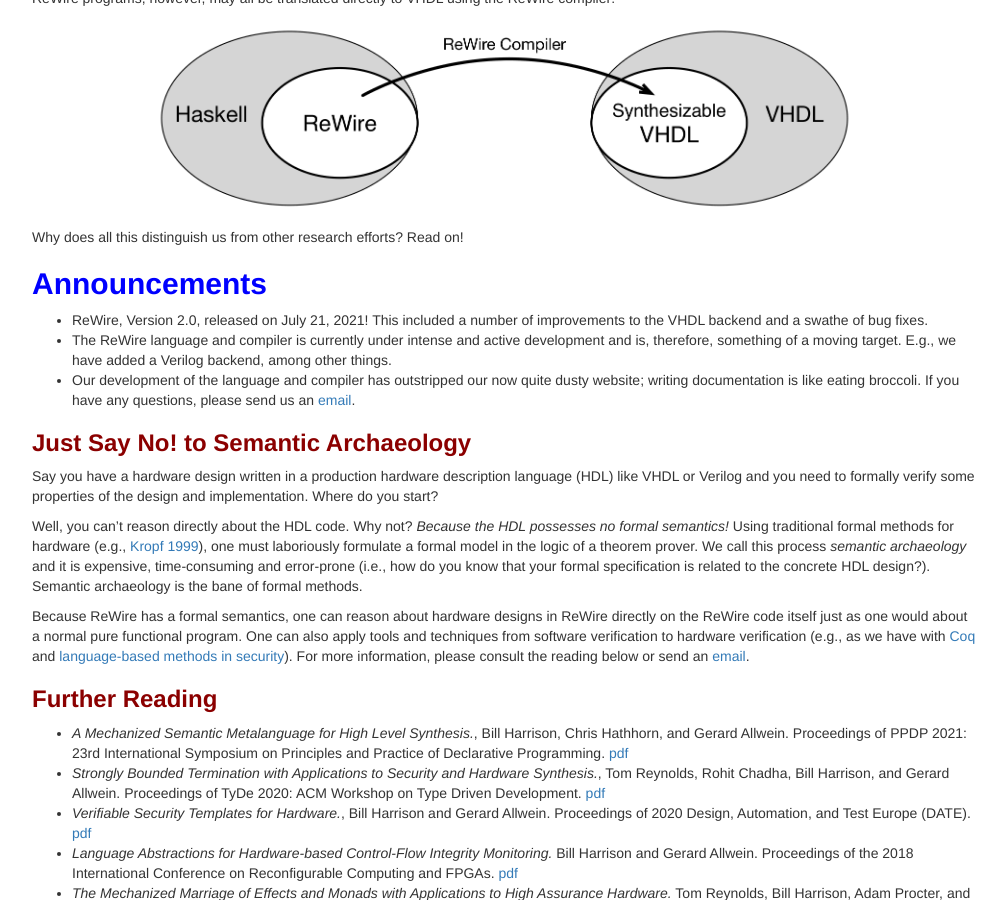
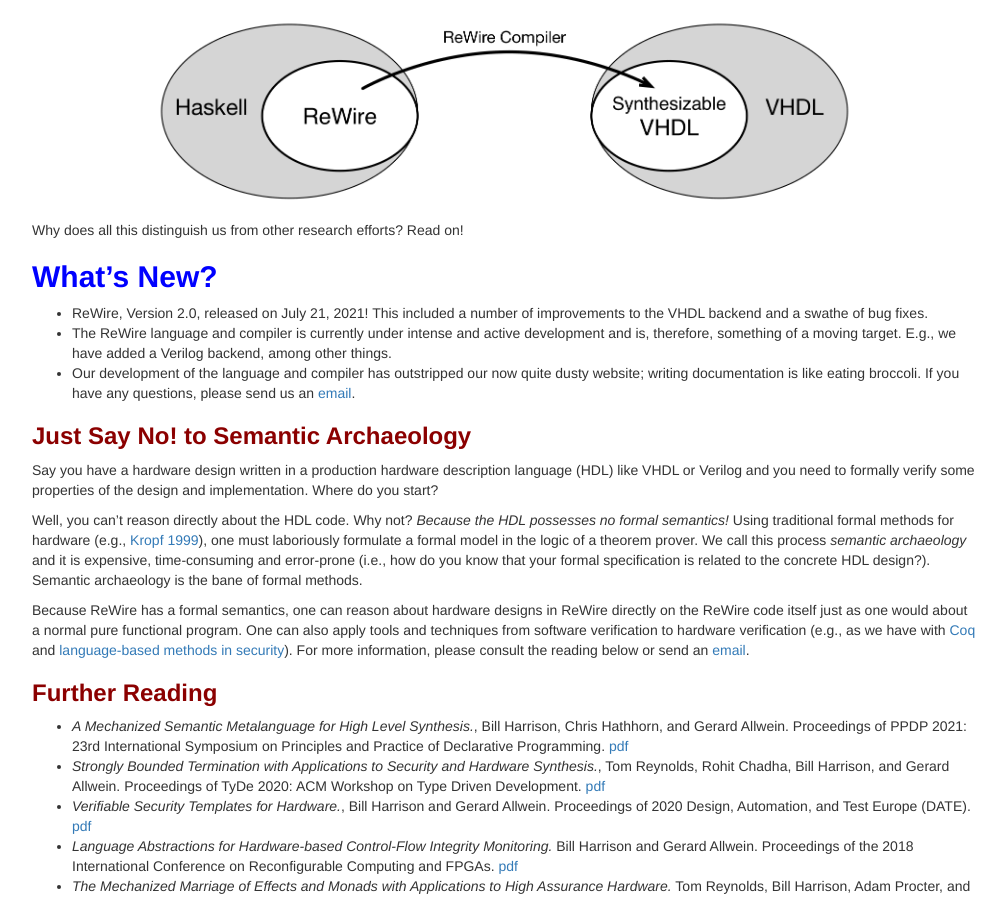
Before and after one commit to rewire-hardware/ReWire, a Jekyll site: the page built from index.md, in a window 1280 px wide and 900 px high, scrolled down 639 px. Shown: the whole window, without its empty margins (233-1239 px from the left). Built offline with Jekyll 4.4.1, drawn with Linux system fonts in a browser that asks for light colours.

Commit message:
finished changes to headings

```diff
--- a/index.md
+++ b/index.md
@@ -11,7 +11,7 @@
 {% figure 4Ps pdf 'Your caption here' %}
 {% endcomment %}
 
-# __ReWire: Functional Hardware Description__
+## __ReWire: Functional Hardware Description__
 
 [ReWire](https://github.com/mu-chaco/ReWire) is an open source programming language for designing, implementing, and formally verifying hardware artifacts. ReWire is a language for high-level synthesis based in the functional language [Haskell](https://www.haskell.org). Functional languages are a commonly proposed approach to alleviating the well-known FPGA programmability problem---a.k.a., the three P's (Productivity, Performance and Portability). But the ReWire approach takes this one step further with _Provability_.
 
@@ -31,7 +31,7 @@
 
 Why does all this distinguish us from other research efforts? Read on!
 
-## __Announcements__
+## __What's New?__
 * ReWire, Version 2.0, released on July 21, 2021! This included a number of improvements to the VHDL backend and a swathe of bug fixes.
 * The ReWire language and compiler is currently under intense and active development and is, therefore, something of a moving target. E.g., we have added a Verilog backend, among other things.
 * Our development of the language and compiler has outstripped our now quite dusty website; writing documentation is like eating broccoli. If you have any questions, please send us an [email](mailto:rewire.questions@gmail.com).
```
